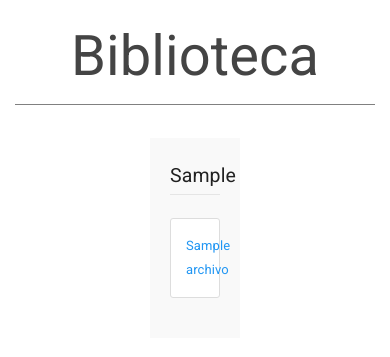
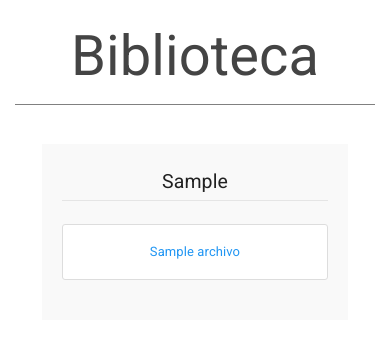
Before and after one commit to MauricioDinki/biblioteca, a Django app: template biblioteca/templates/archivos/lista_archivos.html in a window 390 px wide. Shown: the top 357 px of the page. Run offline with Django 3.2, Linux system fonts and the light colour scheme; the template is opened without the code that fills it: values that come from a table or form of the project are taken from there, others are empty; tables that the repository leaves empty hold one stand-in row (values such as "Sample post"); parts of the project's set-up code (start-up, migrations or seed data) failed here and were passed over; some libraries are stand-ins or nearby versions.

Commit message:
Agregado responsive basico

```diff
--- a/biblioteca/static/css/custom.css
+++ b/biblioteca/static/css/custom.css
@@ -1,6 +1,9 @@
+/* ESTILOS NORMALES
+   ========================================================================= */
+
 .page_header {
     padding-bottom: 0.4em;
-    margin: 2em 0 0.5em 0;
+    margin: 2em 0 2em 0;
     border-bottom: 1px solid gray;
 }
 
@@ -46,3 +49,37 @@
     width: 80%;
     margin-top: 4em;
 }
+
+/* RESPONSIVE
+   ========================================================================= */
+
+/* Tablets en horizonal y escritorios normales
+   ------------------------------------------------------------------------- */
+@media (min-width: 768px) and (max-width: 1199px) {
+    .section_container{
+        display: inline-block;
+        margin:  1.5em;
+        width: 40%;
+    }
+}
+
+/* Móviles en horizontal o tablets en vertical
+   ------------------------------------------------------------------------- */
+@media (max-width: 767px) {
+    .section_container{
+        display: inline-block;
+        margin:  1em;
+        width: 40%;
+    }
+}
+
+/* Móviles en vertical
+   ------------------------------------------------------------------------- */
+@media (max-width: 480px) {
+
+    .section_container{
+        display: inline-block;
+        margin:  1em 0.3em;
+        width: 85%;
+    }
+}
```
